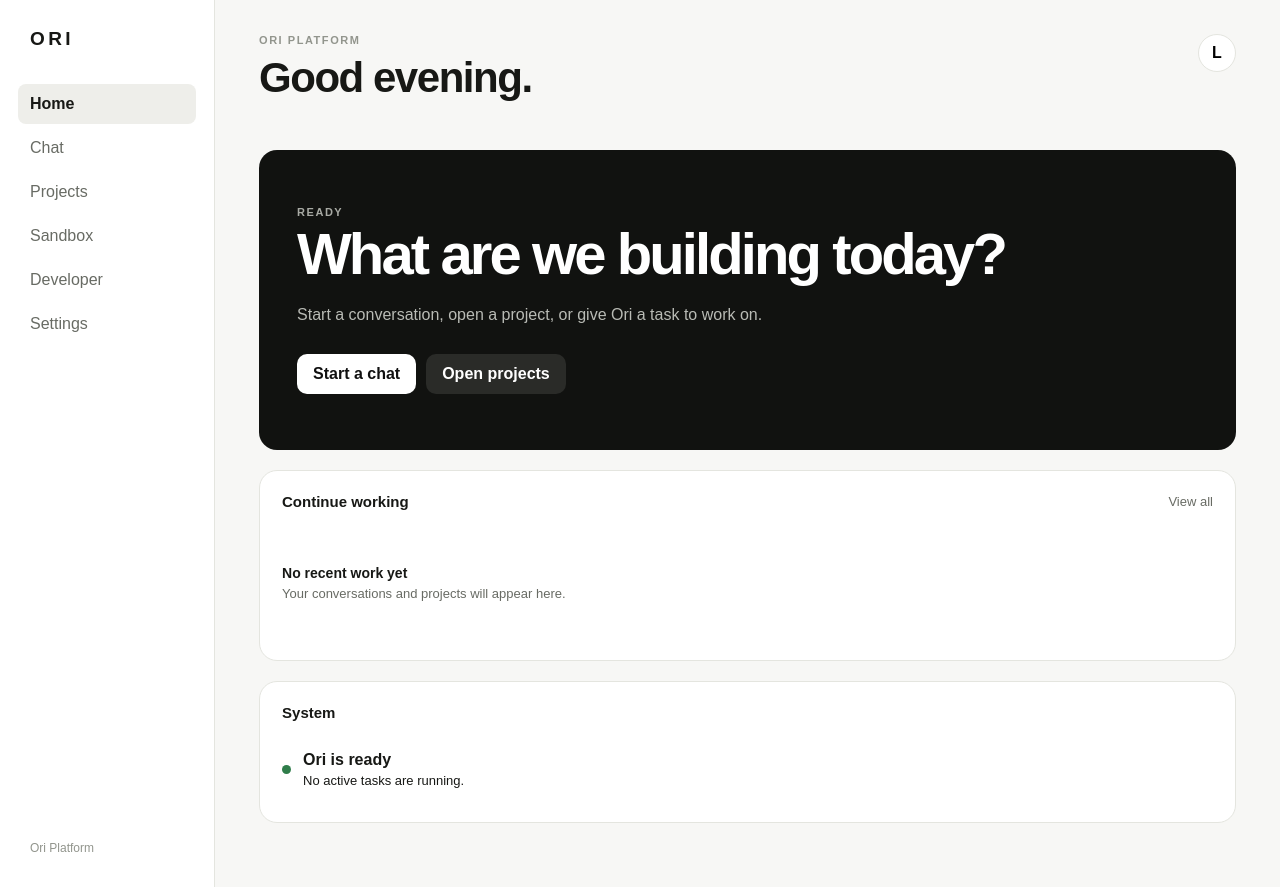
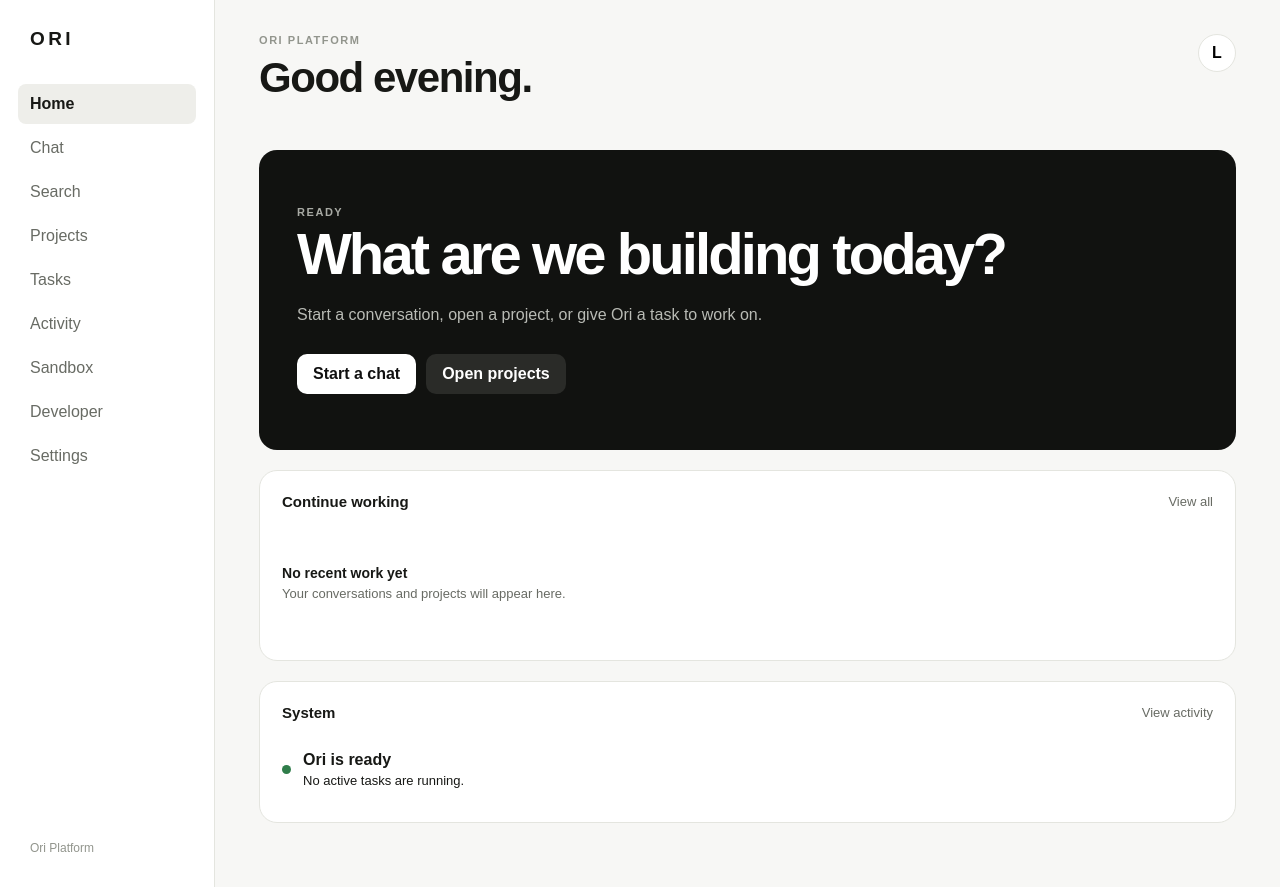
Before and after one commit to 30lnewcomb-byte/ori-platform, a Next.js app in the folder apps/web/: page / in a window 1280 px wide. Built offline with nearby package versions, Linux system fonts and the light colour scheme.

Commit message:
feat: expand Ori primary navigation

```diff
--- a/apps/web/app/page.tsx
+++ b/apps/web/app/page.tsx
@@ -1,10 +1,7 @@
 const nav = [
-  ['Home', '/'],
-  ['Chat', '/chat'],
-  ['Projects', '/projects'],
-  ['Sandbox', '/sandbox'],
-  ['Developer', '/developer'],
-  ['Settings', '/settings'],
+  ['Home', '/'], ['Chat', '/chat'], ['Search', '/search'], ['Projects', '/projects'],
+  ['Tasks', '/tasks'], ['Activity', '/notifications'], ['Sandbox', '/sandbox'],
+  ['Developer', '/developer'], ['Settings', '/settings'],
 ];
 
 export default function HomePage() {
@@ -12,61 +9,15 @@ export default function HomePage() {
     <main className="shell">
       <aside className="sidebar" aria-label="Primary navigation">
         <div className="brand">ORI</div>
-        <nav>
-          {nav.map(([label, href], index) => (
-            <a className={index === 0 ? 'navItem active' : 'navItem'} href={href} key={label}>
-              {label}
-            </a>
-          ))}
-        </nav>
+        <nav>{nav.map(([label, href], index) => <a className={index === 0 ? 'navItem active' : 'navItem'} href={href} key={label}>{label}</a>)}</nav>
         <div className="sidebarFooter">Ori Platform</div>
       </aside>
-
       <section className="content">
-        <header className="topbar">
-          <div>
-            <p className="eyebrow">ORI PLATFORM</p>
-            <h1>Good evening.</h1>
-          </div>
-          <button className="avatar" aria-label="Open profile">L</button>
-        </header>
-
+        <header className="topbar"><div><p className="eyebrow">ORI PLATFORM</p><h1>Good evening.</h1></div><button className="avatar" aria-label="Open profile">L</button></header>
         <div className="homeGrid">
-          <section className="hero">
-            <p className="eyebrow">READY</p>
-            <h2>What are we building today?</h2>
-            <p className="heroCopy">
-              Start a conversation, open a project, or give Ori a task to work on.
-            </p>
-            <div className="actions">
-              <a className="primary" href="/chat">Start a chat</a>
-              <a className="secondary" href="/projects">Open projects</a>
-            </div>
-          </section>
-
-          <section className="sectionBlock" aria-labelledby="recent-heading">
-            <div className="sectionHeader">
-              <h3 id="recent-heading">Continue working</h3>
-              <a href="/projects">View all</a>
-            </div>
-            <div className="emptyState">
-              <strong>No recent work yet</strong>
-              <span>Your conversations and projects will appear here.</span>
-            </div>
-          </section>
-
-          <section className="sectionBlock" aria-labelledby="status-heading">
-            <div className="sectionHeader">
-              <h3 id="status-heading">System</h3>
-            </div>
-            <div className="statusRow">
-              <span className="statusDot" aria-hidden="true" />
-              <div>
-                <strong>Ori is ready</strong>
-                <span>No active tasks are running.</span>
-              </div>
-            </div>
-          </section>
+          <section className="hero"><p className="eyebrow">READY</p><h2>What are we building today?</h2><p className="heroCopy">Start a conversation, open a project, or give Ori a task to work on.</p><div className="actions"><a className="primary" href="/chat">Start a chat</a><a className="secondary" href="/projects">Open projects</a></div></section>
+          <section className="sectionBlock" aria-labelledby="recent-heading"><div className="sectionHeader"><h3 id="recent-heading">Continue working</h3><a href="/projects">View all</a></div><div className="emptyState"><strong>No recent work yet</strong><span>Your conversations and projects will appear here.</span></div></section>
+          <section className="sectionBlock" aria-labelledby="status-heading"><div className="sectionHeader"><h3 id="status-heading">System</h3><a href="/notifications">View activity</a></div><div className="statusRow"><span className="statusDot" aria-hidden="true" /><div><strong>Ori is ready</strong><span>No active tasks are running.</span></div></div></section>
         </div>
       </section>
     </main>
```
